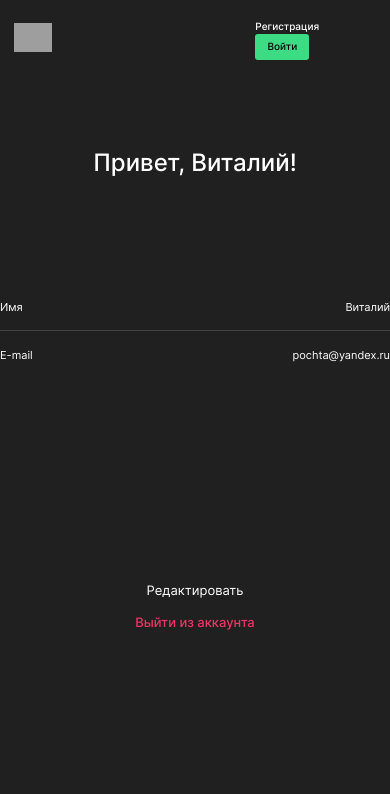
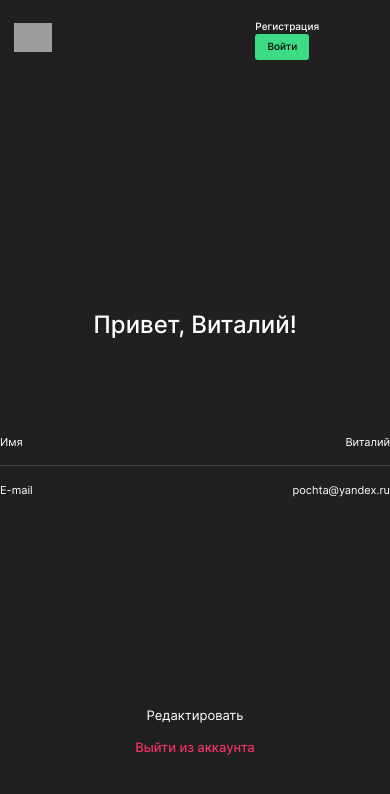
Before and after one commit to GeometricEarth/movies-explorer-frontend, a React (Create React App) app: page /profile in a window 390 px wide. Shown: the top 794 px of the page. Built offline with nearby package versions, Linux system fonts and the light colour scheme; grey boxes are pictures that could not be loaded.

Commit message:
feat: Настроены отступы на разрешении 768px

```diff
--- a/src/components/Profile/Profile.css
+++ b/src/components/Profile/Profile.css
@@ -90,3 +90,15 @@
   line-height: normal;
   margin-top: 16px;
 }
+
+@media (max-width:768px) {
+  .profile {
+    margin-top: 236px;
+  }
+  .profile__form{
+    margin-top: 96px;
+  }
+  .profile__edit-button {
+    margin-top: 210px;
+  }
+}
```
